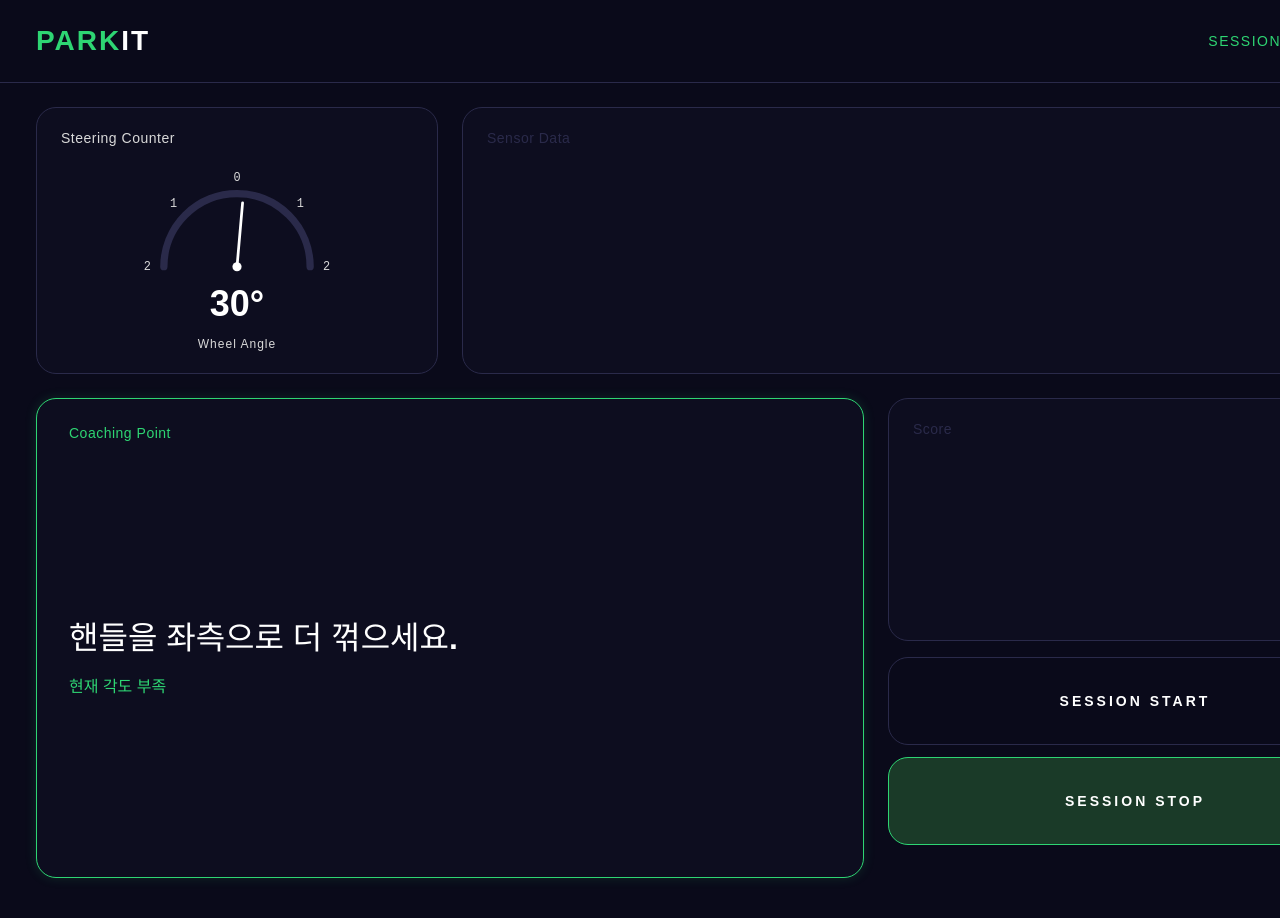
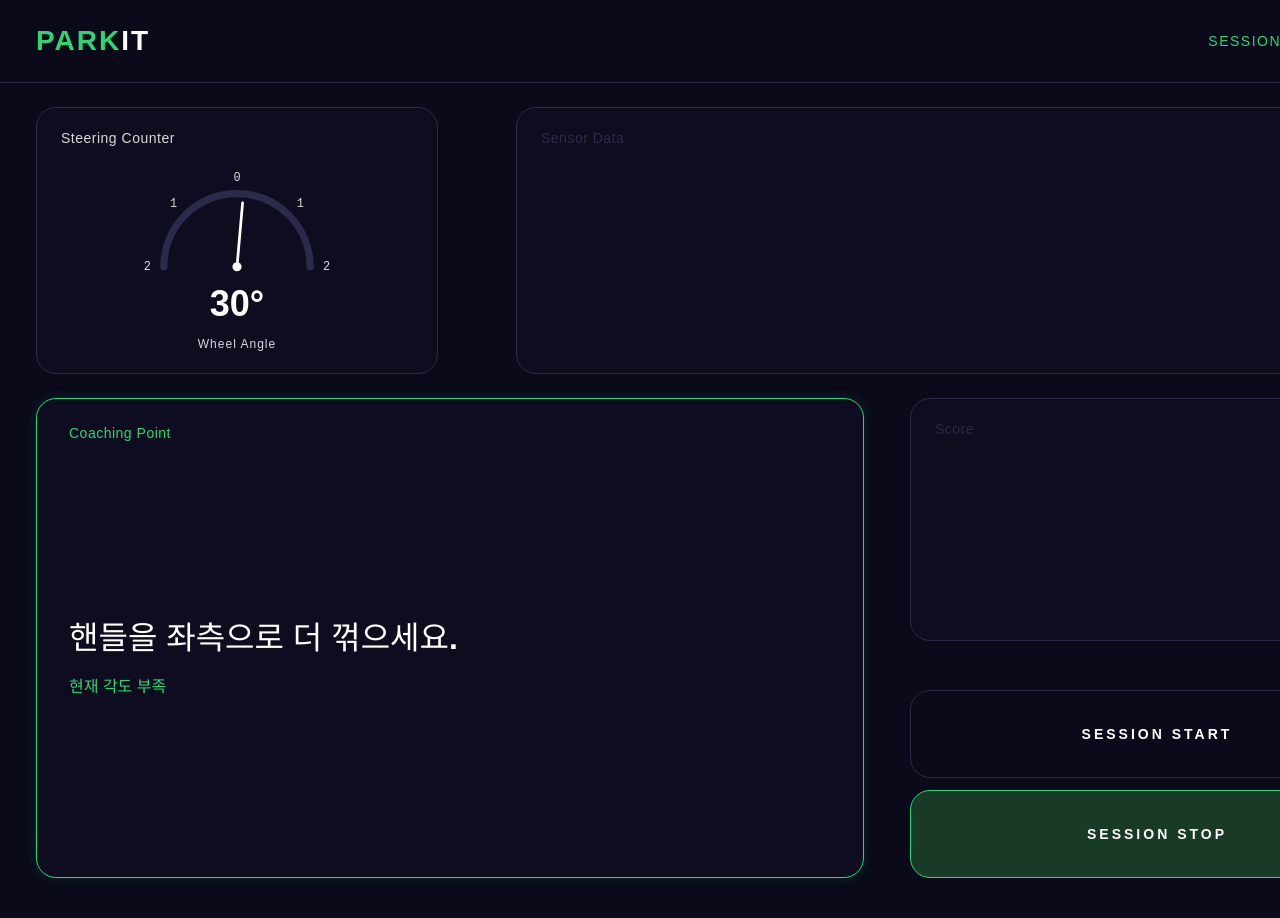
Before and after one commit to Parkit-Team/parkit-client, a React (Vite) app: page / in a window 1280 px wide. Shown: the top 918 px of the page. Built offline with nearby package versions, Linux system fonts and the light colour scheme.

Commit message:
feat: app 배치 수정

```diff
--- a/src/App.css
+++ b/src/App.css
@@ -33,20 +33,20 @@ body {
 /* 상단 행 */
 .row--top {
   display: flex;
-  gap: 24px;
+  justify-content: space-between;
 }
 
 /* 하단 행 */
 .row--bottom {
   display: flex;
-  gap: 24px;
+  justify-content: space-between;
 }
 
 /* 오른쪽 컬럼 */
 .right-col {
   display: flex;
   flex-direction: column;
-  gap: 16px;
+  justify-content: space-between;
 }
 
 /* ── 각 모듈 고정 사이즈 ── */
```
